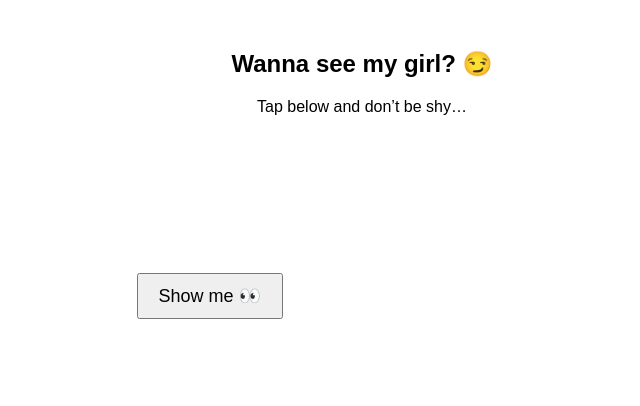
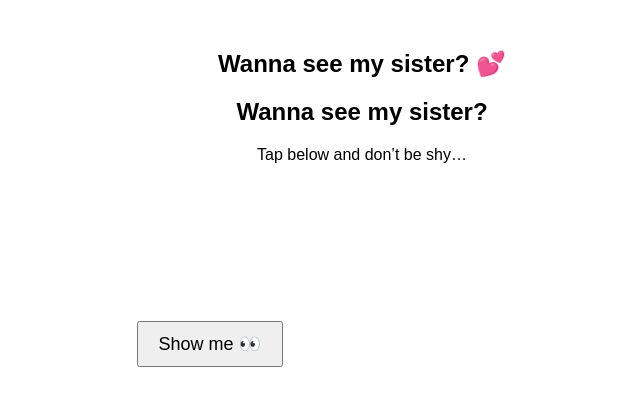
Before and after one commit to ShivaBagri/My-Girl, a plain HTML site: page index.html in a window 1280 px wide. Shown: the whole page, without its empty margins (278-918 px from the left). Drawn offline with Linux system fonts and the light colour scheme.

Commit message:
Update index.html

```diff
--- a/index.html
+++ b/index.html
@@ -1,7 +1,7 @@
 <!DOCTYPE html>
 <html>
 <head>
-  <title>Wanna see my girl? 💕</title>
+  <title>Wanna see my sister? 💕</title>
   <style>
     body { text-align: center; font-family: Arial; margin-top: 50px; }
     button { padding: 10px 20px; font-size: 18px; }
@@ -10,7 +10,8 @@
 </head>
 <body>
 
-<h2>Wanna see my girl? 😏</h2>
+<h2>Wanna see my sister? 💕</h2>
+<h2>Wanna see my sister?  </h2>
 <p>Tap below and don’t be shy…</p>
 
 <button onclick="startCamera()">Show me 👀</button>
```
